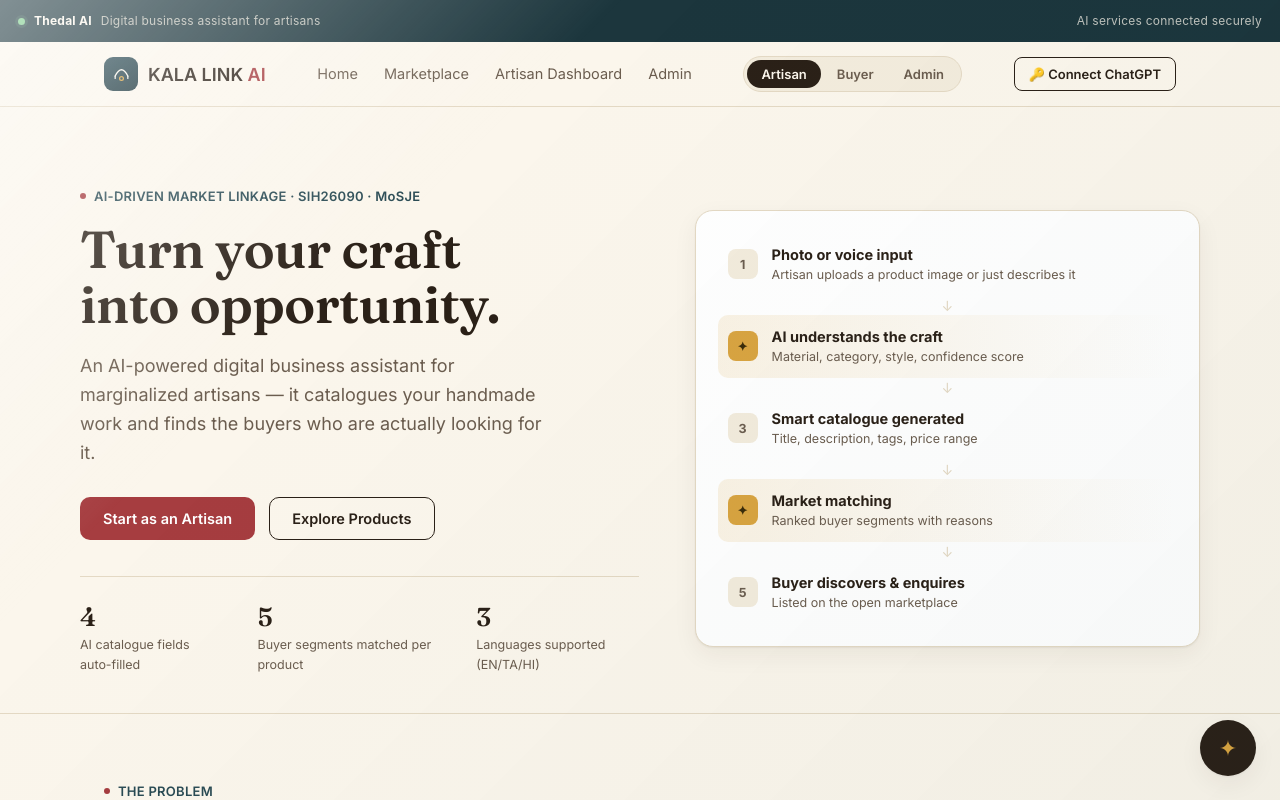
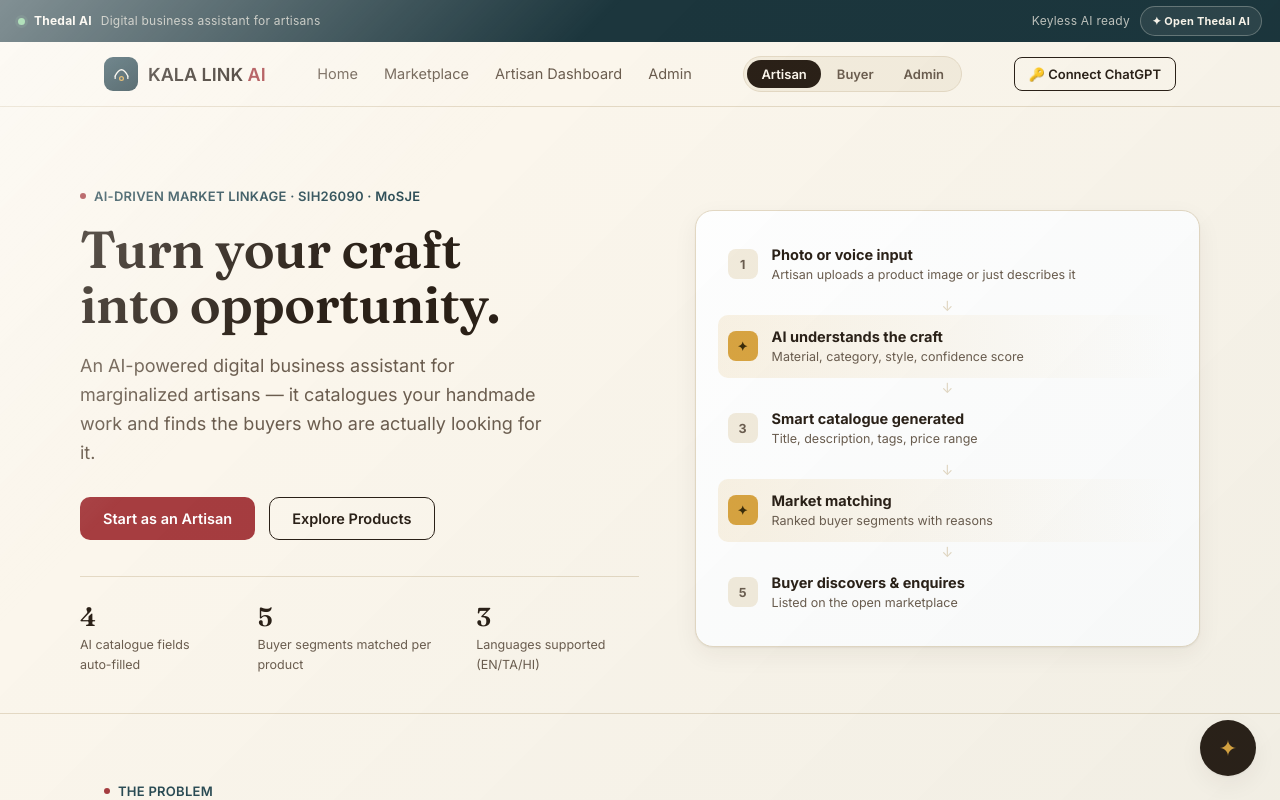
Before and after one commit to tamilvendhan-demon/sttc-website, a Next.js app: page / in a window 1280 px wide. Built offline with nearby package versions, Linux system fonts and the light colour scheme.

Commit message:
Add Thedal AI quick launcher

```diff
--- a/app/page.tsx
+++ b/app/page.tsx
@@ -1,4 +1,20 @@
+"use client";
+
+import { useRef } from "react";
+
 export default function Home() {
+  const frameRef = useRef<HTMLIFrameElement>(null);
+
+  const openThedal = () => {
+    try {
+      const doc = frameRef.current?.contentDocument;
+      const trigger = doc?.querySelector('[onclick*="toggleAssistant"]') as HTMLElement | null;
+      if (trigger) trigger.click();
+    } catch {
+      // The iframe is same-origin in production; silently wait if it is still loading.
+    }
+  };
+
   return (
     <main className="min-h-screen w-full overflow-hidden bg-white">
       <div
@@ -17,24 +33,47 @@ export default function Home() {
           boxSizing: "border-box",
         }}
       >
-        <div style={{ display: "flex", alignItems: "center", gap: 9 }}>
+        <div style={{ display: "flex", alignItems: "center", gap: 9, minWidth: 0 }}>
           <span
             style={{
               width: 7,
               height: 7,
+              flex: "0 0 auto",
               borderRadius: "50%",
               background: "#7BCB8B",
               boxShadow: "0 0 0 3px rgba(123,203,139,.12)",
             }}
           />
           <strong style={{ fontWeight: 700 }}>Thedal AI</strong>
-          <span style={{ opacity: 0.72 }}>Digital business assistant for artisans</span>
+          <span style={{ opacity: 0.72, whiteSpace: "nowrap", overflow: "hidden", textOverflow: "ellipsis" }}>
+            Digital business assistant for artisans
+          </span>
         </div>
-        <span style={{ opacity: 0.72, whiteSpace: "nowrap" }}>AI services connected securely</span>
+        <div style={{ display: "flex", alignItems: "center", gap: 10 }}>
+          <span style={{ opacity: 0.72, whiteSpace: "nowrap" }}>Keyless AI ready</span>
+          <button
+            type="button"
+            onClick={openThedal}
+            style={{
+              border: "1px solid rgba(251,246,236,.28)",
+              background: "rgba(251,246,236,.08)",
+              color: "#FBF6EC",
+              borderRadius: 999,
+              padding: "6px 11px",
+              fontSize: 11,
+              fontWeight: 700,
+              cursor: "pointer",
+              whiteSpace: "nowrap",
+            }}
+          >
+            ✦ Open Thedal AI
+          </button>
+        </div>
       </div>
       <iframe
+        ref={frameRef}
         src="/thedal-exact.html"
-        title="KALA LINK AI — Thedal"
+        title="Thedal AI — Artisan business assistant"
         style={{ display: "block", width: "100%", height: "calc(100vh - 42px)", border: 0 }}
         allow="microphone; camera"
       />
```
